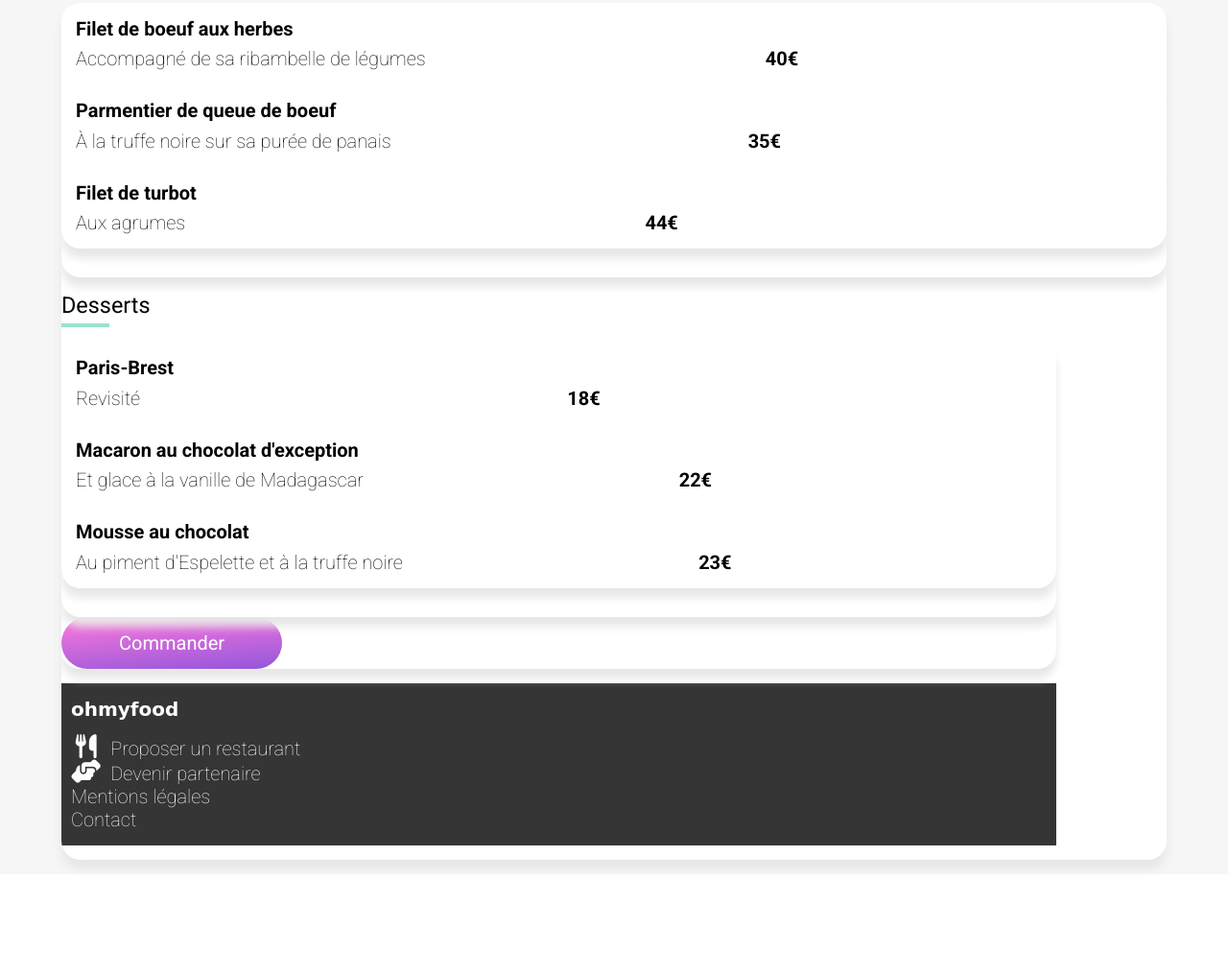
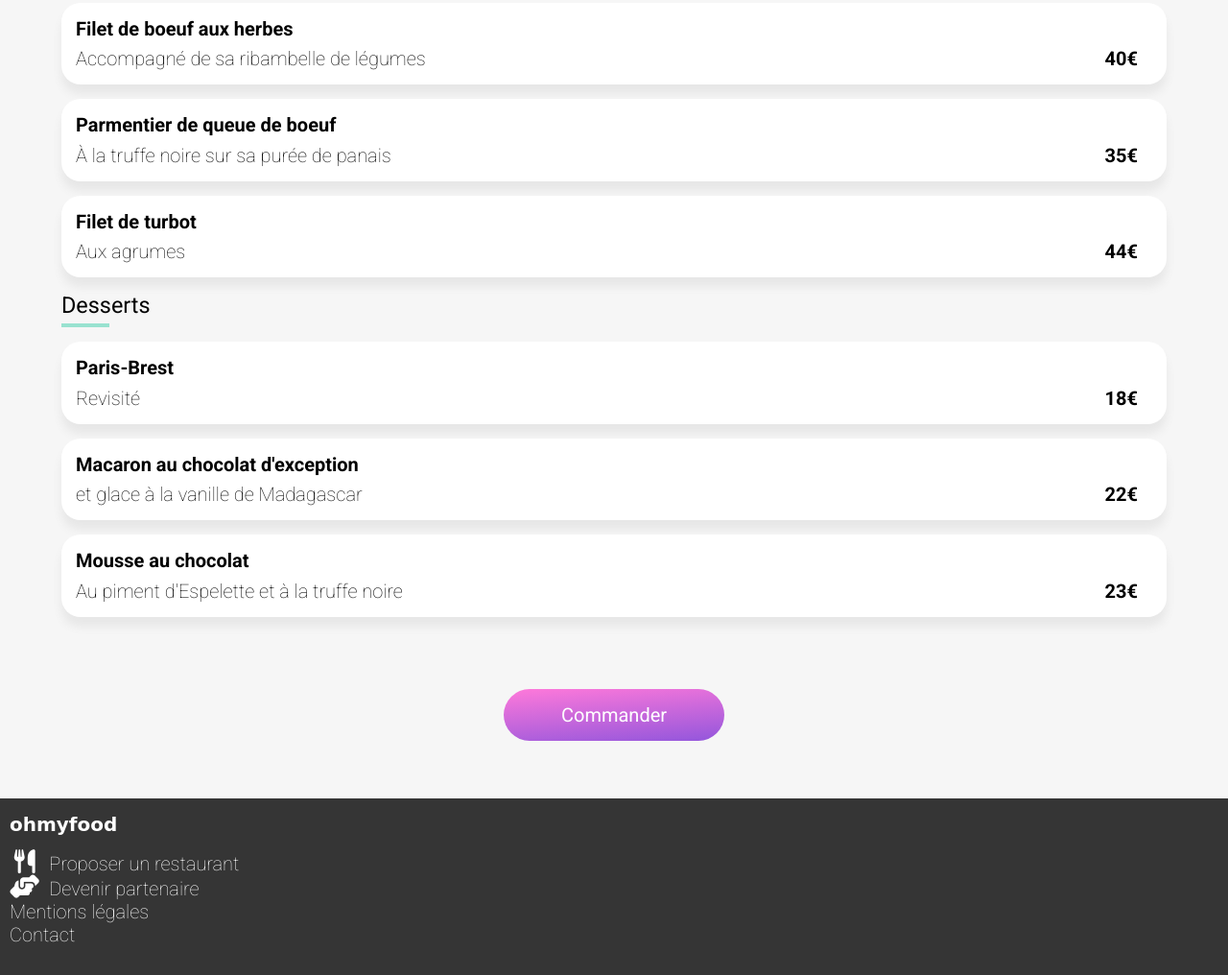
Before and after one commit to basthub/BastienGallo_3_11012022, a website: page la_palette_du_gout.html in a window 1280 px wide. Shown: the part 844-1860 px from the top of the page at 96% size. Before the commit the page ends 1755 px from the top, so only its background shows below. Drawn offline with Linux system fonts and the light colour scheme; a web font is replaced by a local one.

Commit message:
commit on dev

```diff
--- a/la_palette_du_gout.html
+++ b/la_palette_du_gout.html
@@ -70,7 +70,7 @@
             </div>
         </div>
         <div class="menu-section">
-            <h3 class="menu-section__title">Plats
+            <h3 class="menu-section__title" href="#">Plats
                 <span class="menu-section__title--underline"></span>
             </h3>
             <div class="menu-section__wrapper">
@@ -79,6 +79,7 @@
                     <div class="menu-section__card__sub">
                         <p>Accompagné de sa ribambelle de légumes</p>
                         <span>40€</span>
+                    </div>
                     <div class="dimmer"></div>
                     <div class="hide" href="#">
                         <div class="validate">
@@ -91,6 +92,7 @@
                     <div class="menu-section__card__sub">
                         <p>À la truffe noire sur sa purée de panais</p>
                         <span>35€</span>
+                    </div>
                     <div class="dimmer"></div>
                     <div class="hide" href="#">
                         <div class="validate">
@@ -103,6 +105,7 @@
                     <div class="menu-section__card__sub">
                         <p>Aux agrumes</p>
                         <span>44€</span>
+                    </div>
                     <div class="dimmer"></div>
                     <div class="hide" href="#">
                         <div class="validate">
@@ -113,7 +116,7 @@
             </div>
         </div>
         <div class="menu-section">
-            <h3 class="menu-section__title">Desserts
+            <h3 class="menu-section__title" href="#">Desserts
                 <span class="menu-section__title--underline"></span>
             </h3>
             <div class="menu-section__wrapper">
@@ -122,6 +125,7 @@
                     <div class="menu-section__card__sub">
                         <p>Revisité</p>
                         <span>18€</span>
+                    </div>
                     <div class="dimmer"></div>
                     <div class="hide" href="#">
                         <div class="validate">
@@ -132,8 +136,9 @@
                 <div class="menu-section__card">
                     <h4>Macaron au chocolat d'exception</h4>
                     <div class="menu-section__card__sub">
-                        <p>Et glace à la vanille de Madagascar</p>
+                        <p>et glace à la vanille de Madagascar</p>
                         <span>22€</span>
+                    </div>
                     <div class="dimmer"></div>
                     <div class="hide" href="#">
                         <div class="validate">
@@ -146,6 +151,7 @@
                     <div class="menu-section__card__sub">
                         <p>Au piment d'Espelette et à la truffe noire</p>
                         <span>23€</span>
+                    </div>
                     <div class="dimmer"></div>
                     <div class="hide" href="#">
                         <div class="validate">
--- a/sass/layout/_footer.scss
+++ b/sass/layout/_footer.scss
@@ -1,7 +1,7 @@
 footer{
     background: $colour-footer;
     color: $colour-white;
-    padding:0 0 $grid-gutter 1rem;
+    padding:0 0 0.5*$layout-margin 1rem;
     & > h2{
         margin-bottom: $grid-gutter;
         padding-top: $grid-gutter;
--- a/sass/pages/_menu.scss
+++ b/sass/pages/_menu.scss
@@ -43,7 +43,7 @@
     top: 0;
     right: 0;
     background-color: red;
-    border-radius: 0 4px 0 32px;
+
   }
 
   .validate {
@@ -91,13 +91,15 @@
             display: flex;
             justify-content: space-between;
             flex-wrap: nowrap;
+            & > span{
+                margin-right: 0;
+            }
         }
         .hide {
             background-color: #99e2d0;
             height: 100%;
             width: 9rem;
             padding-right: 9px;
-            border-radius: 0;
             margin-right: -10.5rem;
             align-items: center;
             transition: all 0.3s ease-out;
@@ -111,6 +113,7 @@
             opacity: 0;
           }
         &:hover {
+            cursor: pointer;
             .hide {
                 margin-right: -12px;
             }
@@ -119,6 +122,7 @@
             }
             .menu-section__card__sub{
                 & > span{
+                    transition: all 0.3s ease-out;
                     margin-right: 9rem;
                 }
             }
```
Also changed, not shown: index.html (+9 -6 lines), public/css/style.css, sass/base/_base.scss (line endings or trailing spaces), 1 other file. Lines whose indentation alone changed are shown as unchanged.
